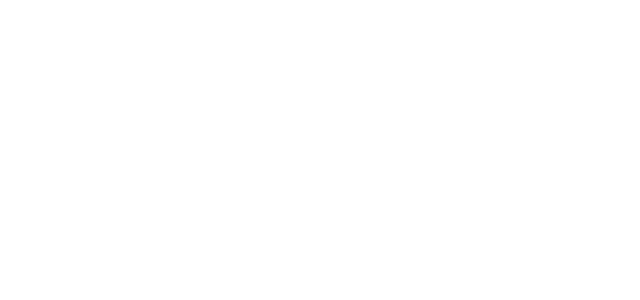
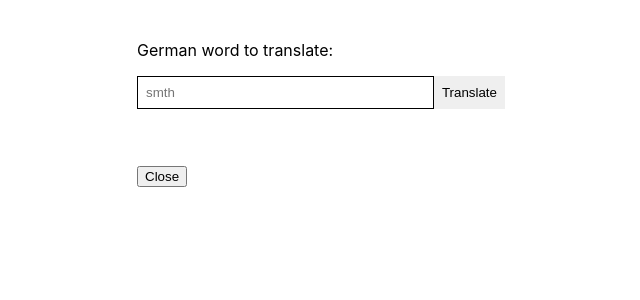
Before and after one commit to semidashka/capstone-project, a Next.js app: page / in a window 1280 px wide. Shown: the top 300 px of the page, without its empty margins (319-959 px from the left). Built offline with nearby package versions, Linux system fonts and the light colour scheme.

Commit message:
added basic functionality

```diff
--- /dev/null
+++ b/components/WordCard/HeadWord.js
@@ -0,0 +1,15 @@
+import useStore from '../../hooks/useStore';
+
+export default function HeadWord() {
+  const ponsData = useStore(state => state.ponsData);
+  return (
+    <>
+      {/* Outputs German word */}
+      <h3
+        dangerouslySetInnerHTML={{
+          __html: ponsData.headwordPlus,
+        }}
+      />
+    </>
+  );
+}
--- /dev/null
+++ b/components/WordCard/TranslItem.js
@@ -0,0 +1,24 @@
+import useStore from '../../hooks/useStore';
+
+export default function TranslItem({ translation }) {
+  const ponsData = useStore(state => state.ponsData);
+  const chooseTranslation = useStore(state => state.chooseTranslation);
+
+  return (
+    <>
+      <h4
+        dangerouslySetInnerHTML={{
+          __html: translation,
+        }}
+      />
+      <button
+        onClick={() => {
+          chooseTranslation(translation);
+        }}
+      >
+        Choose translation
+      </button>
+      {console.log(ponsData.chosenTranslations)}
+    </>
+  );
+}
--- /dev/null
+++ b/components/WordCard/WordCard.js
@@ -0,0 +1,21 @@
+import useStore from '../../hooks/useStore';
+
+import HeadWord from './HeadWord';
+import TranslItem from './TranslItem';
+import { Card, Button, Input, InputWrapper } from '../../components/styled';
+
+export default function WordCard() {
+  const ponsData = useStore(state => state.ponsData);
+  const clearPonsData = useStore(state => state.clearPonsData);
+  const saveNewWordDB = useStore(state => state.saveNewWordDB);
+
+  return (
+    <Card>
+      <button onClick={clearPonsData}>Close</button>
+      <HeadWord />
+      {ponsData.translations.map((translation, index) => (
+        <TranslItem key={index} translation={translation} />
+      ))}
+    </Card>
+  );
+}
--- /dev/null
+++ b/components/WordInput.js
@@ -0,0 +1,55 @@
+import { useState } from 'react';
+import useStore from '../hooks/useStore';
+
+import styled, { css } from 'styled-components';
+import { Card, Button, Input, InputWrapper } from '../components/styled';
+
+export default function WordInput() {
+  const [enteredWord, setEnteredWord] = useState('');
+
+  const { ponsData, fetchPonsData } = useStore(state => ({
+    ponsData: state.ponsData,
+    fetchPonsData: state.fetchPonsData,
+  }));
+
+  function wordChangeHandler(event) {
+    return setEnteredWord(event.target.value);
+  }
+
+  function fetchTranslationPons() {
+    fetch(`api/search-p?q=${enteredWord}`)
+      .then(res => {
+        return res.json();
+      })
+      .then(data => {
+        setPonsData(data);
+        console.log(data);
+      })
+      .catch(err => {
+        console.error(err);
+      });
+  }
+
+  return (
+    <Card>
+      <label htmlFor="word">German word to translate:</label>
+      <InputWrapper>
+        <Input
+          id="word"
+          type="text"
+          placeholder="smth"
+          value={enteredWord}
+          onChange={wordChangeHandler}
+        />
+
+        <Button
+          onClick={() => {
+            fetchPonsData(enteredWord);
+          }}
+        >
+          Translate
+        </Button>
+      </InputWrapper>
+    </Card>
+  );
+}
--- /dev/null
+++ b/components/styled.js
@@ -0,0 +1,37 @@
+import styled, { css } from 'styled-components';
+
+export const Card = styled.section`
+  /* background-color: white; */
+  max-width: 25rem;
+  margin: 1.5rem auto;
+  padding: 1rem;
+`;
+
+export const Button = styled.button`
+  ${props => css`
+    background-color: ${props.theme.buttonbg};
+    color: ${props.theme.buttontxt};
+    border-radius: 0 ${props.theme.borderRadius} ${props.theme.borderRadius} 0;
+    border: 1px solid ${props.theme.bordercolor};
+  `};
+  display: block;
+  border: 0;
+  padding: 0.5rem;
+  max-width: 6rem;
+`;
+
+export const InputWrapper = styled.div`
+  display: flex;
+  margin-top: 1rem;
+`;
+
+export const Input = styled.input`
+  ${props => css`
+    border: 1px solid ${props.theme.bordercolor};
+    background-color: ${props.theme.inputbg};
+    color: ${props.theme.inputtxt};
+    border-radius: ${props.theme.borderRadius} 0 0 ${props.theme.borderRadius};
+  `};
+  flex: 1;
+  padding: 0.5rem;
+`;
--- /dev/null
+++ b/hooks/useStore.js
@@ -0,0 +1,70 @@
+import create from 'zustand';
+
+const useStore = create(set => {
+  return {
+    ponsData: {
+      headword: '',
+      headwordPlus: '',
+      wordclass: null,
+      translations: [],
+    },
+
+    clearPonsData: () => {
+      set(() => ({
+        ponsData: {
+          headword: '',
+          headwordPlus: '',
+          wordclass: null,
+          translations: [],
+        },
+      }));
+    },
+    fetchPonsData: async word => {
+      try {
+        const response = await fetch(`/api/search-p?q=${word}`);
+        const data = await response.json();
+        // console.log(data);
+        let newPonsData;
+        data.map(entry =>
+          entry.hits.map(hit =>
+            hit.roms.map(rom => {
+              // console.log(rom);
+              if (rom.headword.toLowerCase() === word.toLowerCase()) {
+                newPonsData = {
+                  headword: rom.headword,
+                  headwordPlus: rom.headword_full,
+                  wordclass: rom.wordclass,
+                  id: rom.headword + '_' + rom.wordclass,
+                  translations: [rom.arabs[0].translations[0].target],
+                  chosenTranslations: [],
+                };
+              }
+            })
+          )
+        );
+        set(() => ({ ponsData: newPonsData }));
+        console.log('newPonsData:');
+        console.log(newPonsData);
+        // How to console.log ponsData from here?
+        // console.log(ponsData)
+      } catch (err) {
+        console.error(`Error: ${err}`);
+      }
+    },
+    chooseTranslation: translation => {
+      set(state => {
+        return {
+          ponsData: {
+            ...state.ponsData,
+            chosenTranslations: [
+              ...state.ponsData.chosenTranslations,
+              translation,
+            ],
+          },
+        };
+      });
+    },
+  };
+});
+
+export default useStore;
--- /dev/null
+++ b/pages/api/search-p.js
@@ -0,0 +1,23 @@
+async function fetchTranslationPons(q) {
+  const response = await fetch(
+    `https://api.pons.com/v1/dictionary?q=${q}&l=deru`,
+
+    {
+      method: 'GET',
+      headers: {
+        'X-Secret': process.env.PONS_SECRET,
+      },
+    }
+  );
+
+  const data = await response.json();
+  return data;
+}
+
+export default async function handler(req, res) {
+  console.log(req.query);
+  const q = req.query.q;
+  const response = await fetchTranslationPons(q);
+
+  return res.status(200).json(response);
+}
--- a/pages/index.js
+++ b/pages/index.js
@@ -1,3 +1,21 @@
+import useStore from '../hooks/useStore';
+import { useState } from 'react';
+
+import WordInput from '../components/WordInput';
+import WordCard from '../components/WordCard/WordCard';
+
 export default function Home() {
-  return;
+  const ponsData = useStore(state => state.ponsData);
+  const [showList, setShowList] = useState(false);
+
+  function showWordsList() {
+    setShowList(!showList);
+  }
+
+  return (
+    <>
+      <WordInput />
+      <WordCard />
+    </>
+  );
 }
```
